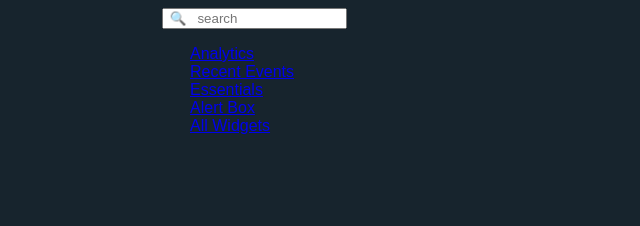
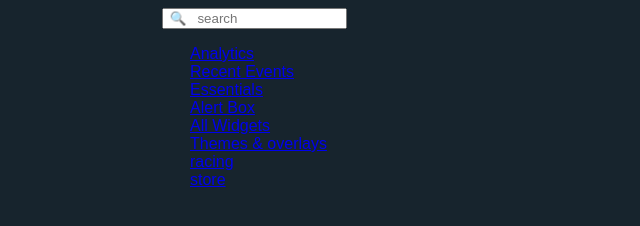
Before and after one commit to barrywaldron/stream-dashboard, a website: page index.html in a window 1280 px wide. Shown: the whole page, without its empty margins (0-640 px from the left). Drawn offline with Linux system fonts and the light colour scheme.

Commit message:
Update index.html

```diff
--- a/index.html
+++ b/index.html
@@ -74,6 +74,24 @@
        class="nav-link">All Widgets
       </a>
     </li>
+    <li>
+      <a
+       href="/Themes & overlays"
+       class="nav-link">Themes & overlays
+      </a>
+    </li>
+    <li>
+      <a
+       href="/racing"
+       class="nav-link">racing
+      </a>
+    </li>
+    <li>
+      <a
+       href="/store"
+       class="nav-link">store
+      </a>
+    </li>
   </ul>
 
     </div>
```
